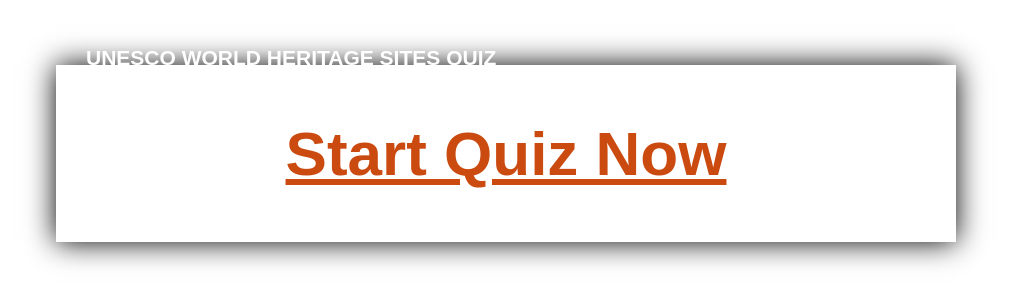
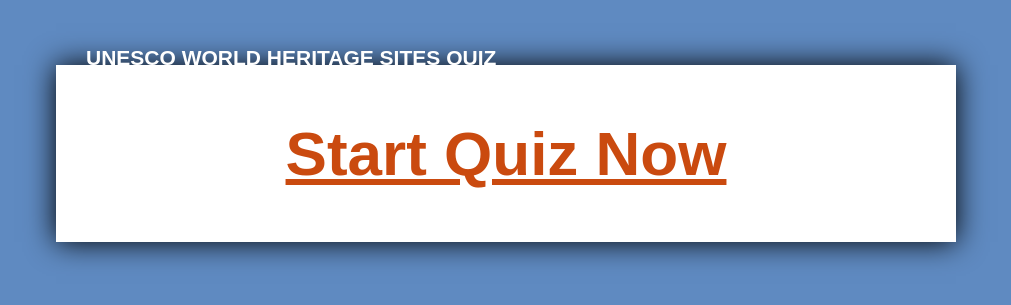
Before and after one commit to kcmoffat/unesco, a Django app: page / in a window 1280 px wide. Shown: the top 305 px of the page, without its empty margins (134-1145 px from the left). Run offline with Django 3.2, Linux system fonts and the light colour scheme; data that the repository does not hold is empty.

Commit message:
different background color

```diff
--- a/quiz/static/css/styles.css
+++ b/quiz/static/css/styles.css
@@ -5,6 +5,7 @@
 	font-size: 14px;
 	color: #333;
 	text-align: left;
+	background-color: #5F8AC1;
 	/*background-image: url('../images/background1.png');*/
 	margin: 30px 0px 0 0;
 }
```
